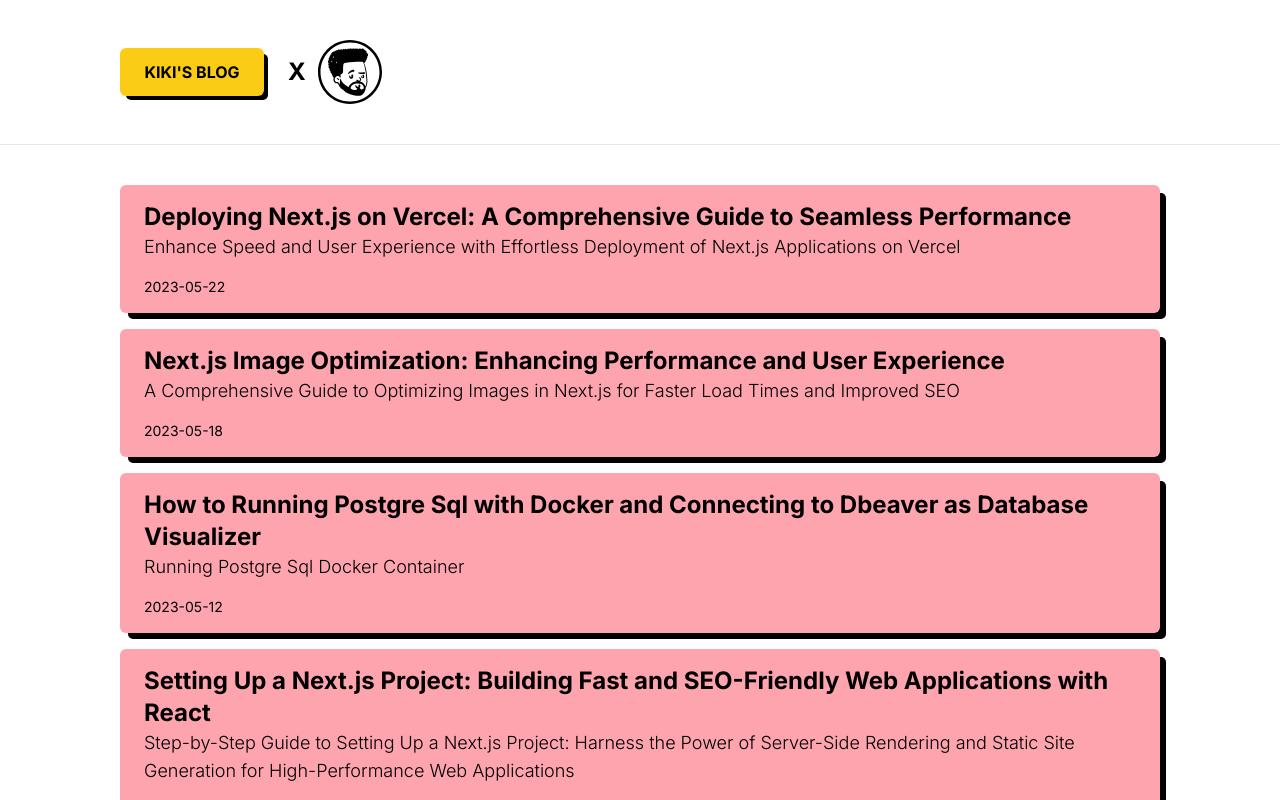
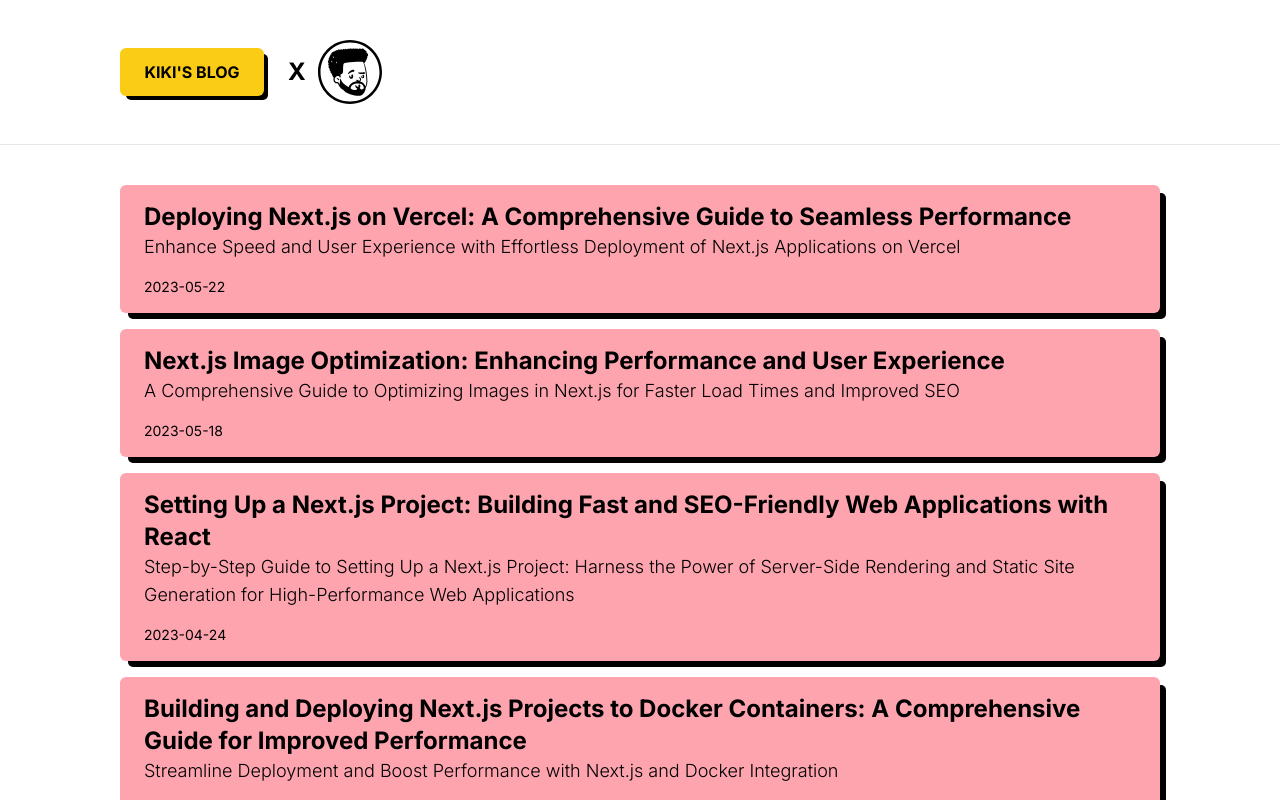
Before and after one commit to rizqyhbb/blog-app, a Next.js app: page / in a window 1280 px wide. Shown: the top 800 px of the page. Built offline with nearby package versions, Linux system fonts and the light colour scheme.

Commit message:
Add readme and clean up

```diff
--- a/package.json
+++ b/package.json
@@ -22,7 +22,6 @@
     "postcss": "8.4.23",
     "react": "18.2.0",
     "react-dom": "18.2.0",
-    "react-markdown": "^8.0.7",
     "react-syntax-highlighter": "^15.5.0",
     "tailwindcss": "3.3.2",
     "typescript": "5.0.4"
--- a/posts/running-postgresql-on-docker-copy-2.md
+++ /dev/null
@@ -1,19 +0,0 @@
----
-title: "How to Running Postgre Sql with Docker and Connecting to Dbeaver as Database Visualizer"
-subtitle: "Running Postgre Sql Docker Container"
-description: "Running Postgre Sql Docker Container"
-date: "2023-05-12"
----
-
-There are a lot of Database management known now days, but Postgre Sql (later I'll call it _postgres_) is one the most well known. For new learner, Postgres will be a very first option to learn. If you ever install and run your _postgres_ from your linux machine, unix (MaxOs) or windows it's great, but have you wonder how we can run _postgres_ without installed it to your computer?
-
-This articles will show you the most minimal setup to run your Postgre Sql as a container and visualized it using Dbeaver.
-
-## Getting Started
-
-1. Familiar with Docker (at least know the terms like _container_, _image_ and basic CLI)
-
-## Prerequisite
-
-1. [Docker](https://www.docker.com/) installed
-2. [DBeaver](https://dbeaver.io/) installed
--- a/src/app/posts/[slug]/page.tsx
+++ b/src/app/posts/[slug]/page.tsx
@@ -1,4 +1,3 @@
-import { readFileSync } from 'fs';
 import Markdown from 'markdown-to-jsx';
 import React from 'react'
 import CodeBlock from '../../../components/markdown/CodeBlock';
```
Also changed, not shown: src/components/Icon.tsx (+2 -2 lines), 1 other file (tests, documents, lock files or other folders).
